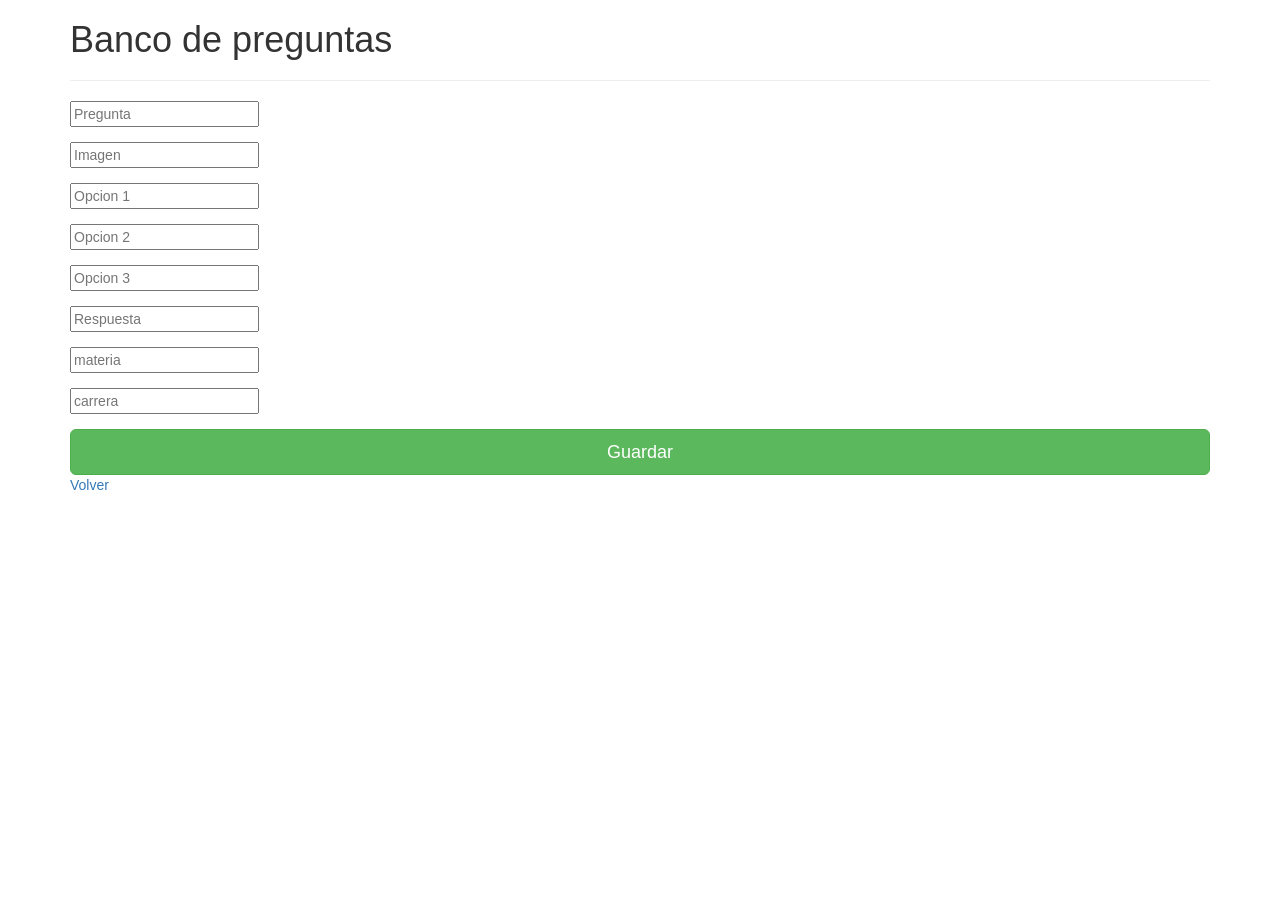
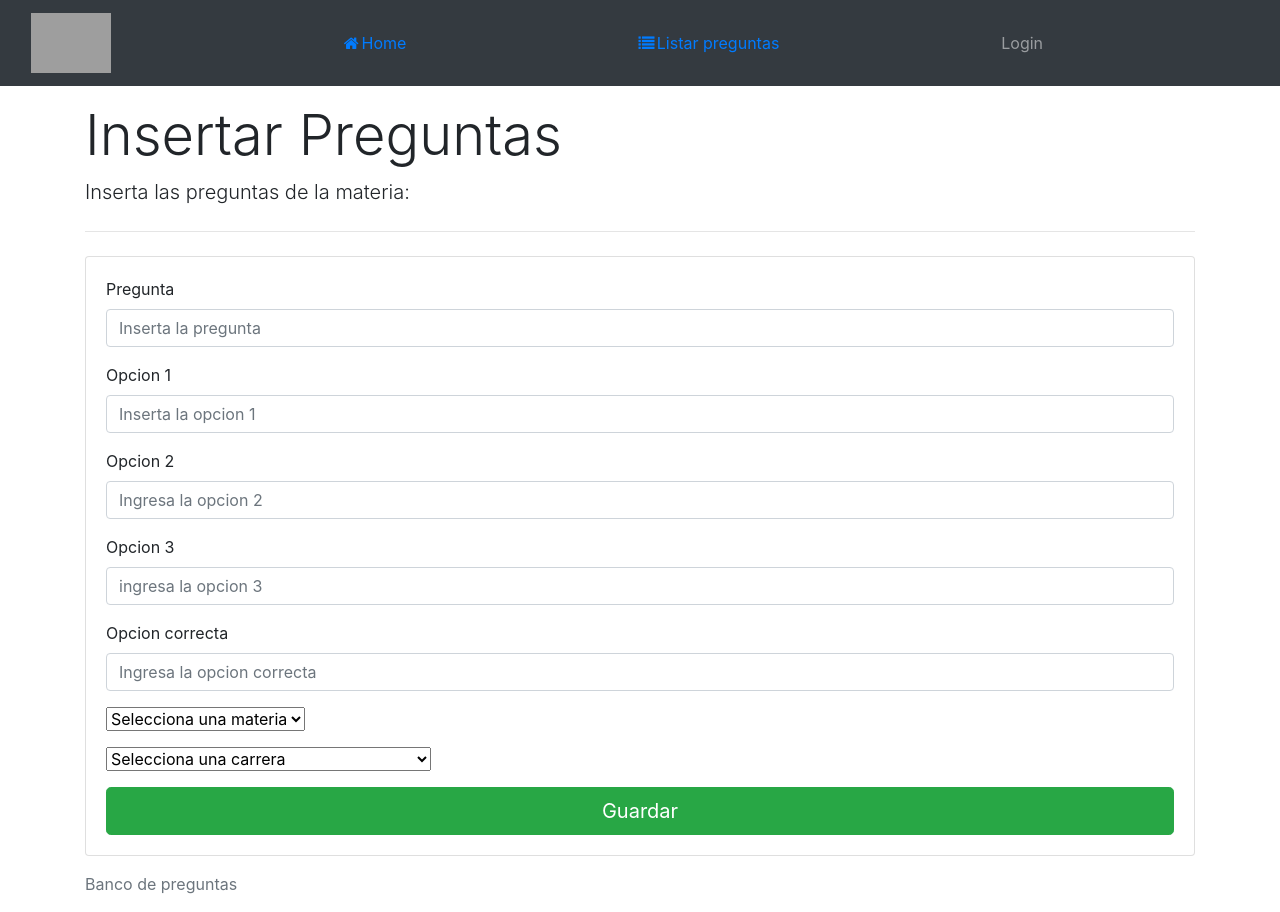
Before and after one commit to YaelGF/Banco-Preguntas, a Python web app: template git/frontend/templates/guardar_preguntas.html in a window 1280 px wide. Before the commit the page ends 490 px from the top, so only its background shows below. Run offline with Jinja, Linux system fonts and the light colour scheme; the template is opened without the code that fills it, so the values that code supplies are empty; some libraries are stand-ins or nearby versions; grey boxes are pictures that could not be loaded.

Commit message:
Segundo Avance

```diff
--- a/git/frontend/js/guardar_preg.js
+++ b/git/frontend/js/guardar_preg.js
@@ -1,22 +1,20 @@
 function PostPreguntas(){
 
     var pregunta    = document.getElementById("pregunta").value;
-    var imagen      = document.getElementById("imagen").value;
-    var opc1        = document.getElementById("opc1").value;
-    var opc2        = document.getElementById("opc2").value;
-    var opc3        = document.getElementById("opc3").value;
-    var respuesta   = document.getElementById("respuesta").value;
+    var opc1        = document.getElementById("opcion1").value;
+    var opc2        = document.getElementById("opcion2").value;
+    var opc3        = document.getElementById("opcion3").value;
+    var opcionc   = document.getElementById("opcionc").value;
     var materia     = document.getElementById("materia").value;
     var carrera     = document.getElementById("carrera").value;
 
 
     payload = {
         "pregunta":     pregunta,
-        "imagen":       imagen,
         "opcion1":      opc1,
         "opcion2":      opc2,
         "opcion3":      opc3,
-        "respuesta":    respuesta,
+        "opcionc":      opcionc,
         "materia":      materia,
         "carrera":      carrera
     }
--- a/git/frontend/templates/guardar_preguntas.html
+++ b/git/frontend/templates/guardar_preguntas.html
@@ -1,84 +1,104 @@
+
 <!DOCTYPE html>
-
-<!-- Path: git/frontend/index.html -->
 <html>
     <head>
+        <title>Insertar Preguntas</title>
         <meta charset="utf-8">
         <meta name="viewport" content="width=device-width, initial-scale=1">
-        <title>Banco de preguntas</title>
+        <link rel="stylesheet" href="https://maxcdn.bootstrapcdn.com/bootstrap/4.5.2/css/bootstrap.min.css">
+
         <link rel="stylesheet" type="text/css" href="../css/sweetalert2.min.css" media="screen"/>
         <script type="text/javascript" src="../js/sweetalert2.all.min.js" charset="utf-8"></script>
-        <link rel="stylesheet" href="https://maxcdn.bootstrapcdn.com/bootstrap/3.4.1/css/bootstrap.min.css">
+
         <link rel="stylesheet" href="https://cdnjs.cloudflare.com/ajax/libs/font-awesome/4.7.0/css/font-awesome.min.css">
-        <style>
-        body {font-family: Arial, Helvetica, sans-serif;}
-
-        .navbar {
-        width: 100%;
-        background-color: #555;
-        overflow: auto;
-        }
-
-        .navbar a {
-        float: left;
-        padding: 12px;
-        color: white;
-        text-decoration: none;
-        font-size: 17px;
-        }
-
-        .navbar a:hover {
-        background-color: #000;
-        }
-
-        .active {
-        background-color: #04AA6D;
-        }
-
-        @media screen and (max-width: 500px) {
-        .navbar a {
-            float: none;
-            display: block;
-        }
-        }
-        </style>
     </head>
-
     <body>
+        <nav class="navbar navbar-expand-lg navbar-dark bg-dark">
+            <div class="container-fluid">
+                <a href="../../index.php" class="navbar-brand">
+                <img src="../imagenes/" height="60" alt="Banco_Preguntas">
+                </a>
+                <button type="button" class="navbar-toggler" data-bs-toggle="collapse" data-bs-target="#navbarCollapse">
+                <span class="navbar-toggler-icon"></span>
+                </button>
+                <a href="../../index.php" class="nav-item nav-link active"><i class="fa fa-fw fa-home"></i>Home</a>
+                <a href="listar_preguntas.php" class="nav-item nav-link"><i class="fa fa-fw fa-list"></i>Listar preguntas</a>
+                <div class="navbar-nav">
+                    <a href="#" class="nav-item nav-link">Login</a>
+                </div>
+                <br>
+                <br>
+            </div>
+        </nav>
+        <div class="container mt-3">
+        <div class="jumbtron">
+            <h1 class="display-4">Insertar Preguntas</h1>
+            <p class="lead">Inserta las preguntas de la materia: </p>
+            <hr class="my-4">
+        </div>
+        </div>
         <div class="container">
-            <h1 class="titulo">Banco de preguntas</h1>
-            <hr class="border">
+            <div class="row">
+                <div class="col-md-12">
+                    <div class="card">
+                        <div class="card-body">
                             <form action="" method="POST">
+                                <!--<div class="form-group">
+                                    <form name="subida-imagenes" type="POST" enctype="multipart/formdata" ></form>
+                                    <input type="file" id="imagen" name="imagen" placeholder="Imagen">
+                                </div>-->
                                 <div class="form-group">
-                    <input type="text" id="pregunta" name="pregunta" placeholder="Pregunta">
+                                    <label for="pregunta">Pregunta</label>
+                                    <input type="text" class="form-control" id="pregunta" name="pregunta" placeholder="Inserta la pregunta">
                                 </div>
                                 <div class="form-group">
-                    <input type="text" id="imagen" name="imagen" placeholder="Imagen">
+                                    <label for="opcion1">Opcion 1</label>
+                                    <input type="text" class="form-control" id="opcion1" name="opcion1" placeholder="Inserta la opcion 1">
                                 </div>
                                 <div class="form-group">
-                    <input type="text" id="opc1" name="opc1" placeholder="Opcion 1">
+                                    <label for="opcion2">Opcion 2</label>
+                                    <input type="text" class="form-control" id="opcion2" name="opcion2" placeholder="Ingresa la opcion 2">
                                 </div>
                                 <div class="form-group">
-                    <input type="text" id="opc2" name="opc2" placeholder="Opcion 2">
+                                    <label for="opcion3">Opcion 3</label>
+                                    <input type="text" class="form-control" id="opcion3" name="opcion3" placeholder="ingresa la opcion 3">
                                 </div>
                                 <div class="form-group">
-                    <input type="text" id="opc3" name="opc3" placeholder="Opcion 3">
+                                    <label for="opcionc">Opcion correcta</label>
+                                    <input type="text" class="form-control" id="opcionc" name="opcionc" placeholder="Ingresa la opcion correcta">
                                 </div>
                                 <div class="form-group">
-                    <input type="text" id="respuesta" name="respuesta" placeholder="Respuesta">
+                                    <select name="materia" id="materia">
+                                        <option value="0">Selecciona una materia</option>
+                                        <option value="1">Matematicas</option>
+                                        <option value="2">Español</option>
+                                        <option value="3">Ciencias</option>
+                                        <option value="4">Historia</option>
+                                        <option value="5">Geografia</option>
+                                     </select>
                                  </div>
                                  <div class="form-group">
-                    <input type="number" id="materia" name="materia" placeholder="materia">
+                                     <select name="carrera" id="carrera">
+                                         <option value="0">Selecciona una carrera</option>
+                                         <option value="1">Ingenieria en sistemas computacionales</option>
+                                         <option value="2">Ingenieria en mecatronica</option>
+                                         <option value="3">Ingenieria en electronica</option>
+                                         <option value="4">Ingenieria en industrial</option>
+                                         <option value="5">Ingenieria en gestion empresarial</option>
+                                     </select>
                                  </div>
-                <div class="form-group">
-                    <input type="number" id="carrera" name="carrera" placeholder="carrera">
+                                <center><input type="button" value="Guardar" onclick="PostPreguntas()" class="btn btn-success btn-block btn-lg"></center>
+                            </form>
                         </div>
-                <input type="button" value="Guardar" onclick="PostPreguntas()" class="btn btn-success btn-block btn-lg">
-            </form>
-            <p class="texto-registrate">
-                <a href="index.html">Volver</a>
-            </p>
                     </div>
+                </div>
+            </div>
+        </div>
+        <footer class="footer mt-auto py-3">
+            <div class="container">
+                <span class="text-muted">Banco de preguntas</span>
+            </div>
+        </footer>
         <script type="text/javascript" src="../js/guardar_preg.js"></script>
     </body>
 </html>
```
Also changed, not shown: git/backend/main.py (+44 -5 lines), git/backend/sql/preguntas.sql (+31 -24 lines), git/frontend/index.html (+72 -53 lines), git/backend/sql/preguntas.sqlite. Lines whose indentation alone changed are shown as unchanged.
